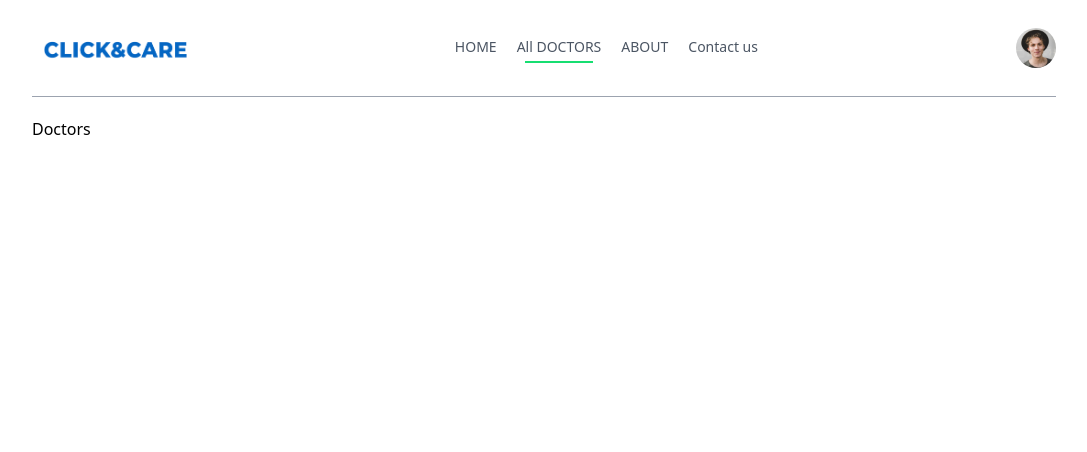
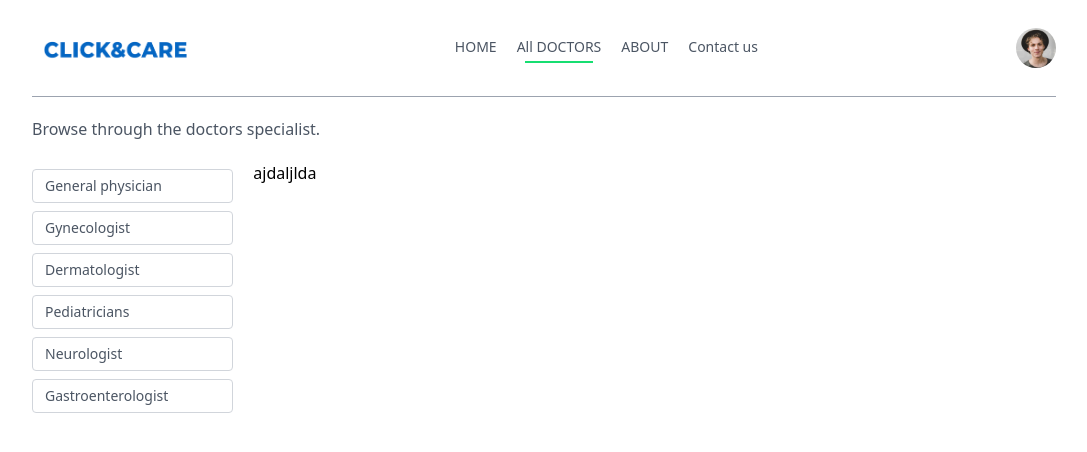
Before and after one commit to aries1232/ClickAndCare, a React (Vite) app in the folder frontend/: page /doctors in a window 1280 px wide. Shown: the top 452 px of the page, without its empty margins (96-1183 px from the left). Built offline with nearby package versions, Linux system fonts and the light colour scheme.

Commit message:
DoctorPage left side frontend is added

```diff
--- a/frontend/src/Components/Navbar.jsx
+++ b/frontend/src/Components/Navbar.jsx
@@ -12,7 +12,7 @@ const Navbar = () => {
 
   return (
     <div className="flex items-center justify-between text-sm py-2 mb-5 border-b border-b-gray-400">
-      <img src={assets.logo} alt="Logo" className="w-auto h-20 cursor-pointer" />
+      <img onClick={()=>navigate('/')} src={assets.logo} alt="Logo" className="w-auto h-20 cursor-pointer" />
       <ul className="hidden md:flex items-start gap-5 font-medium text-gray-600">
         <NavLink to="/">
           <li className="py-1">HOME</li>
--- a/frontend/src/Pages/Doctors.jsx
+++ b/frontend/src/Pages/Doctors.jsx
@@ -1,9 +1,68 @@
- import React from 'react'
+import React, { useContext, useEffect, useState } from "react";
+import { useParams } from "react-router-dom";
+import { assets, doctors } from "./../assets/assets";
 
- const Doctors = () => {
-   return (
-     <div>Doctors</div>
-   )
- }
+const Doctors = () => {
+  const { speciality } = useParams();
+  const [filterDoc, setFilterDoc] = useState();
+  // const { Doctors } = useContext(AppContext);
 
- export default Doctors
+  const applyfilter = () => {
+    if (speciality) {
+      setFilterDoc(doctors.filter((doc) => doc.speciality === speciality));
+    } else {
+      setFilterDoc(doctors);
+    }
+  };
+
+  useEffect(() => {
+    applyfilter();
+  }, [doctors, speciality]);
+
+  return (
+    <div>
+      <p className="text-gray-600">Browse through the doctors specialist.</p>
+      <div className="flex flex-col sm:flex-row items-start gap-5 mt-5">
+        <div className="flex-col gap-4 text-sm text-gray-600">
+          <p className="w-94vw sm:w-auto pl-3 py-1.5 pr-16 border mt-2 border-gray-300 rounded transition-all cursor-pointer">
+            General physician
+          </p>
+          <p className="w-94vw sm:w-auto pl-3 py-1.5 pr-16 border mt-2 border-gray-300 rounded transition-all cursor-pointer">
+            Gynecologist
+          </p>
+          <p className="w-94vw sm:w-auto pl-3 py-1.5 pr-16 border mt-2 border-gray-300 rounded transition-all cursor-pointer">
+            Dermatologist
+          </p>
+          <p className="w-94vw sm:w-auto pl-3 py-1.5 pr-16 border mt-2 border-gray-300 rounded transition-all cursor-pointer">
+            Pediatricians
+          </p>
+          <p className="w-94vw sm:w-auto pl-3 py-1.5 pr-16 border mt-2 border-gray-300 rounded transition-all cursor-pointer">
+            Neurologist
+          </p>
+          <p className="w-94vw sm:w-auto pl-3 py-1.5 pr-16 border mt-2 border-gray-300 rounded transition-all cursor-pointer">
+            Gastroenterologist
+          </p>
+        </div>
+        <div className="w-full grid grid-cols-auto gap-4 gap-y-6">
+          {
+            // filterDoc.map((item,index)=>(
+            //   <div>
+            //     <img src={item.image} alt="" />
+            //     <div>
+            //       <div>
+            //         <p>Available</p>
+            //       </div>
+            //       <p>{item.name}</p>
+            //       <p>{item.speciality}</p>
+            //     </div>
+            //   </div>
+            // ))
+          }
+          ajdaljlda
+        </div>
+      </div>
+    </div>
+  );
+};
+
+export default Doctors;
```
